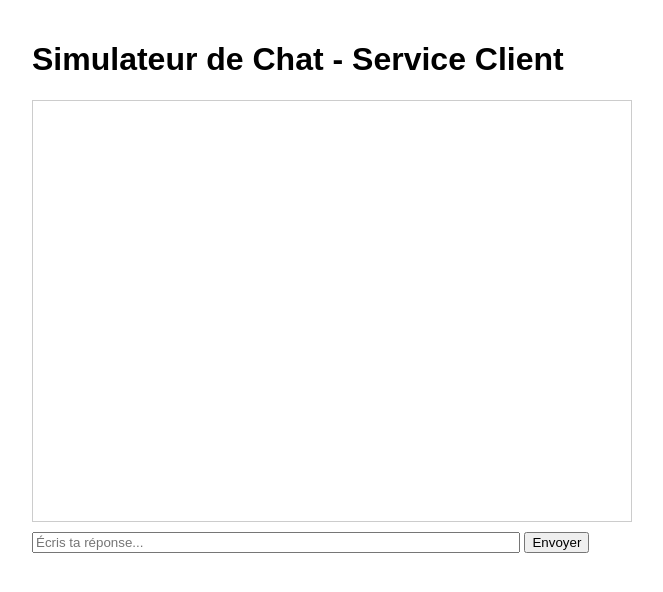
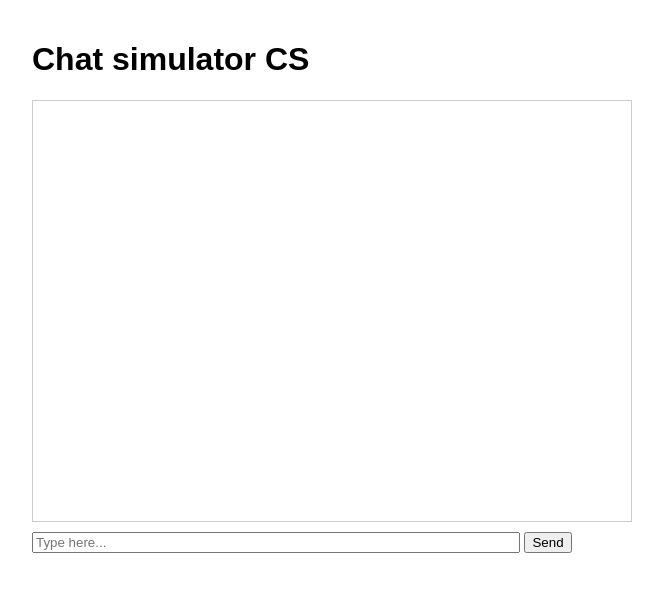
Before and after one commit to Raoulito/chat-simulator, a website: page frontend/index.html in a window 1280 px wide. Shown: the whole page, without its empty margins (308-971 px from the left). Drawn offline with Linux system fonts and the light colour scheme; no server answers.

Commit message:
Update index.html

```diff
--- a/frontend/index.html
+++ b/frontend/index.html
@@ -2,7 +2,7 @@
 <html lang="fr">
 <head>
   <meta charset="UTF-8">
-  <title>Simulateur de Chat CS</title>
+  <title>Chat sim - BalkanEx</title>
   <style>
     body { font-family: sans-serif; max-width: 600px; margin: auto; padding: 20px; }
     .chat { border: 1px solid #ccc; padding: 10px; height: 400px; overflow-y: auto; margin-bottom: 10px; }
@@ -12,10 +12,10 @@
   </style>
 </head>
 <body>
-  <h1>Simulateur de Chat - Service Client</h1>
+  <h1>Chat simulator CS</h1>
   <div class="chat" id="chat"></div>
-  <input type="text" id="input" placeholder="Écris ta réponse..." style="width:80%">
-  <button onclick="send()">Envoyer</button>
+  <input type="text" id="input" placeholder="Type here..." style="width:80%">
+  <button onclick="send()">Send</button>
 
   <script>
     const chatDiv = document.getElementById('chat');
```
